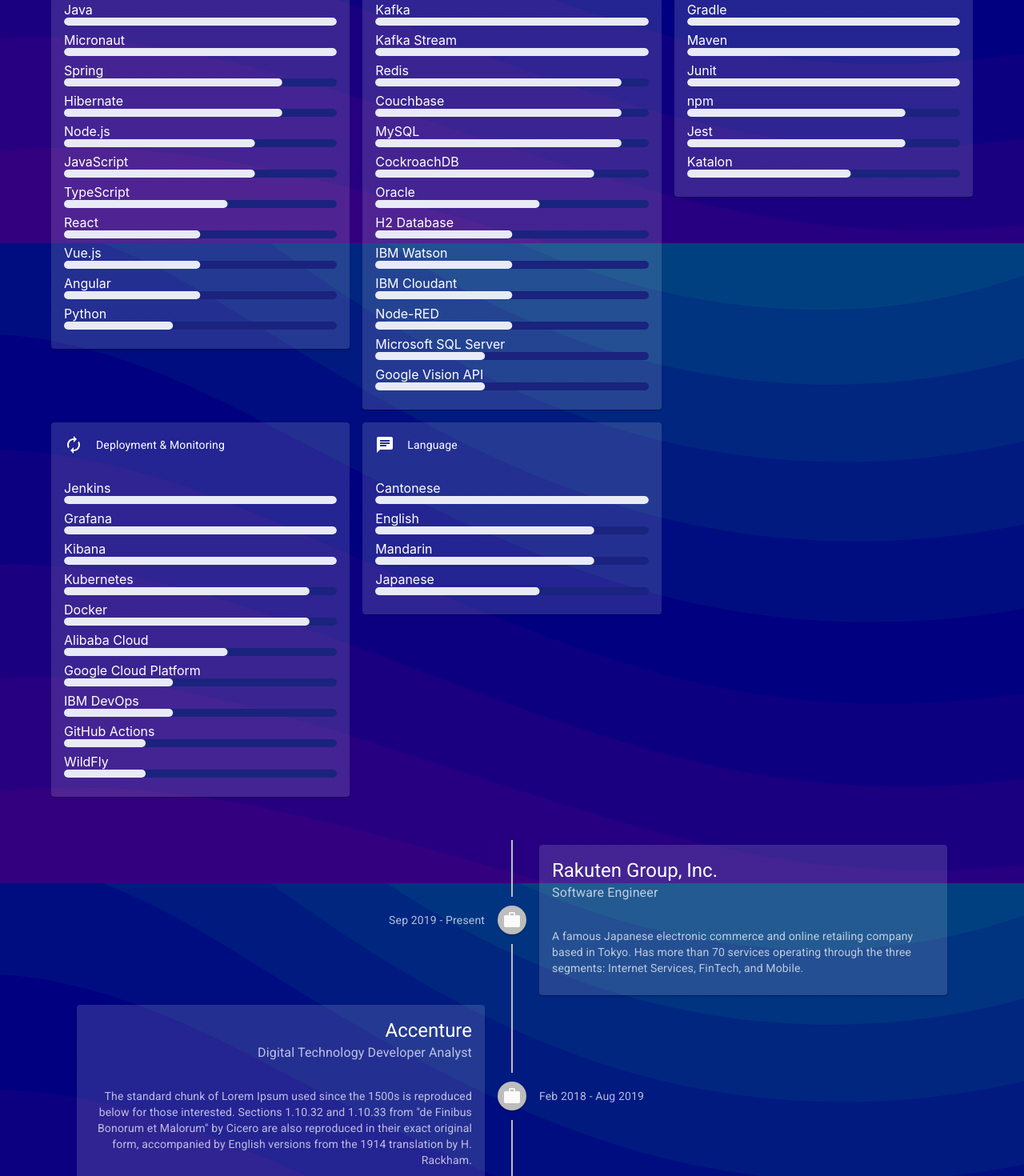
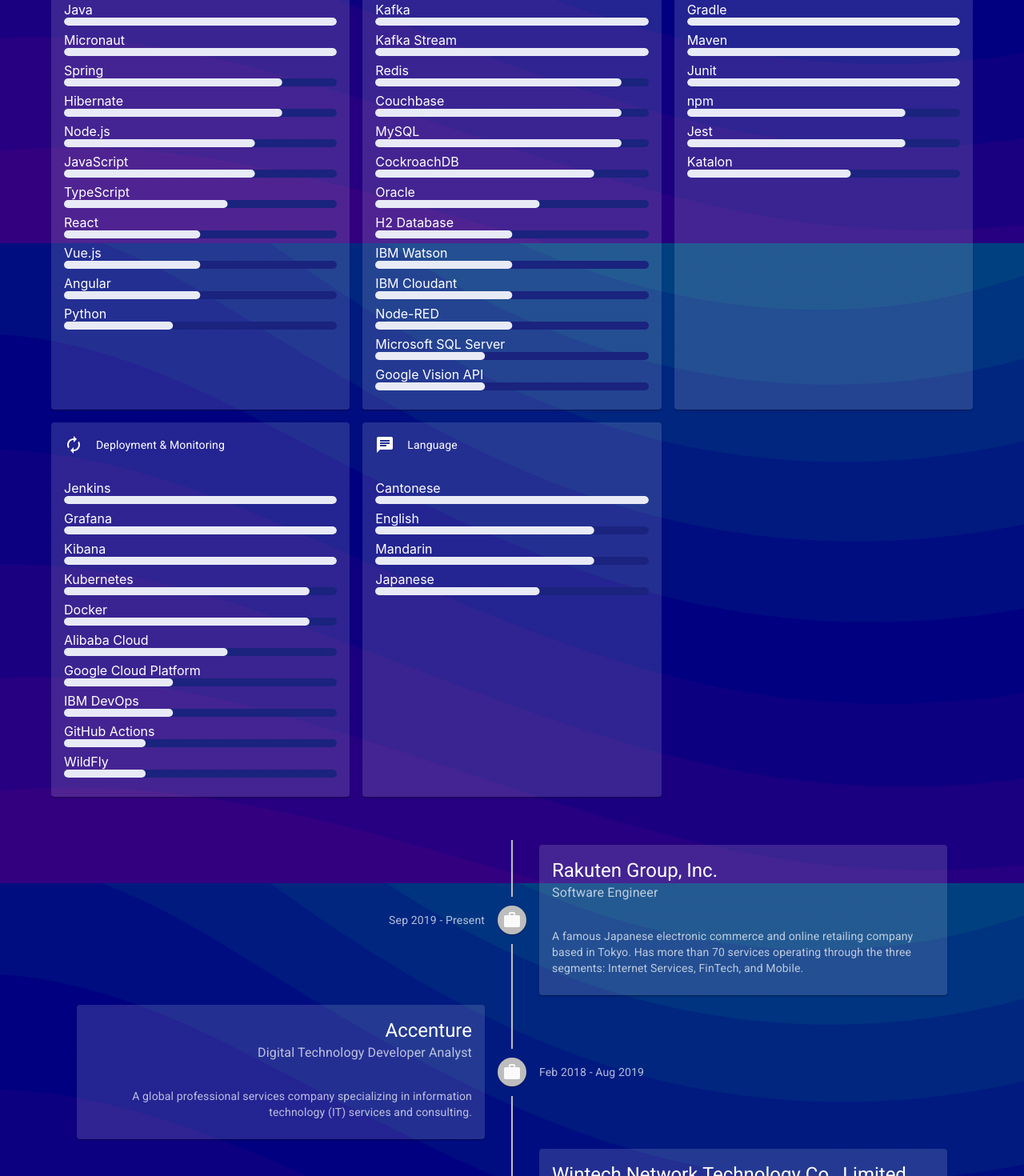
Before and after one commit to pqab/pqab.github.io, a React (Create React App) app: page / in a window 1280 px wide. Shown: the part 480-1950 px from the top of the page at 80% size. Built offline with nearby package versions, Linux system fonts and the light colour scheme.

Commit message:
Update experience description & header data

```diff
--- /dev/null
+++ b/src/component/CardContainer.js
@@ -0,0 +1,14 @@
+import Card from '@mui/material/Card';
+
+const CardContainer = (props) => (
+  <Card sx={{
+      width: 1,
+      minHeight: 1,
+      display: 'flex',
+      flexDirection: 'column'
+    }}>
+    {props.children}
+  </Card>
+);
+
+export default CardContainer;
--- a/src/data/ExperiencesData.js
+++ b/src/data/ExperiencesData.js
@@ -23,7 +23,7 @@ const ExperiencesData = [
       'subheader': 'Digital Technology Developer Analyst'
     },
     'content': {
-      'text': 'The standard chunk of Lorem Ipsum used since the 1500s is reproduced below for those interested. Sections 1.10.32 and 1.10.33 from "de Finibus Bonorum et Malorum" by Cicero are also reproduced in their exact original form, accompanied by English versions from the 1914 translation by H. Rackham.'
+      'text': 'A global professional services company specializing in information technology (IT) services and consulting.'
     }
   },
   {
@@ -35,7 +35,7 @@ const ExperiencesData = [
       'subheader': 'Analyst Programmer'
     },
     'content': {
-      'text': 'The standard chunk of Lorem Ipsum used since the 1500s is reproduced below for those interested. Sections 1.10.32 and 1.10.33 from "de Finibus Bonorum et Malorum" by Cicero are also reproduced in their exact original form, accompanied by English versions from the 1914 translation by H. Rackham.'
+      'text': 'A startup high-tech company featured in the R&D of network technologies including data analysis, online games, Apps and more.'
     }
   },
   {
@@ -47,7 +47,7 @@ const ExperiencesData = [
       'subheader': 'Senior Developer'
     },
     'content': {
-      'text': 'The standard chunk of Lorem Ipsum used since the 1500s is reproduced below for those interested. Sections 1.10.32 and 1.10.33 from "de Finibus Bonorum et Malorum" by Cicero are also reproduced in their exact original form, accompanied by English versions from the 1914 translation by H. Rackham.'
+      'text': 'A financial daily newspaper publisher in Hong Kong.'
     }
   },
   {
@@ -57,9 +57,6 @@ const ExperiencesData = [
     'header': {
       'title': 'Coventry University',
       'subheader': 'Bachelor of Science with Honours First Class in Computing'
-    },
-    'content': {
-      'text': ''
     }
   }
 ]
--- /dev/null
+++ b/src/data/HeaderData.js
@@ -0,0 +1,80 @@
+// icon
+import EmailIcon from '@mui/icons-material/Email';
+import FavoriteIcon from '@mui/icons-material/Favorite';
+import GitHubIcon from '@mui/icons-material/GitHub';
+import LinkedInIcon from '@mui/icons-material/LinkedIn';
+import PublicIcon from '@mui/icons-material/Public';
+import TerminalIcon from '@mui/icons-material/Terminal';
+
+const HeaderData = {
+  'avatar': {
+    'alt': 'PQAB'
+  },
+  'title': 'Pui Q',
+  'subheader': 'Software Engineer',
+  'items': [
+    {
+      'key': 'header-item-experiences',
+      'icon': <TerminalIcon />,
+      'label': '7+ years of experiences in Software Engineering'
+    },
+    {
+      'key': 'header-item-located',
+      'icon': <PublicIcon />,
+      'label': 'Borned in Hong Kong, Located in Tokyo, Japan'
+    },
+    {
+      'key': 'header-item-personal',
+      'icon': <FavoriteIcon />,
+      'label': 'Passionate about technology, self-motivated and willing to learn'
+    }
+  ],
+  'skills': [
+    {
+      'key': 'header-skills-java',
+      'label': 'Java'
+    },
+    {
+      'key': 'header-skills-micronaut',
+      'label': 'Micronaut'
+    },
+    {
+      'key': 'header-skills-kafka',
+      'label': 'Kafka'
+    },
+    {
+      'key': 'header-skills-gradle',
+      'label': 'Gradle'
+    },
+    {
+      'key': 'header-skills-jenkins',
+      'label': 'Jenkins'
+    },
+    {
+      'key': 'header-skills-kubernetes',
+      'label': 'Kubernetes'
+    }
+  ],
+  'contacts': [
+    {
+      'key': 'header-contacts-github',
+      'icon': <GitHubIcon />,
+      'label': 'github',
+      'link': 'https://github.com/pqab'
+    },
+    {
+      'key': 'header-contacts-linkedIn',
+      'icon': <LinkedInIcon />,
+      'label': 'linkedIn',
+      'link': 'https://www.linkedin.com/in/pqab'
+    },
+    {
+      'key': 'header-contacts-email',
+      'icon': <EmailIcon />,
+      'label': 'email',
+      'link': 'mailto:pqabrac@gmail.com'
+    }
+  ]
+}
+
+export default HeaderData;
--- a/src/data/ProjectsData.js
+++ b/src/data/ProjectsData.js
@@ -169,6 +169,10 @@ const ProjectsData = [
         {
           'key': 'key-projects-ibm-devops',
           'label': 'IBM DevOps'
+        },
+        {
+          'key': 'key-projects-katalon',
+          'label': 'Katalon'
         },
         {
           'key': 'key-projects-ibm-angular',
--- a/src/section/Experiences.js
+++ b/src/section/Experiences.js
@@ -45,11 +45,11 @@ function Experiences() {
                     title={experience.header.title}
                     subheader={experience.header.subheader}
                   />
-                  <CardContent>
+                  {experience.content && <CardContent>
                     <Typography variant="body2" color="text.secondary">
                       {experience.content.text}
                     </Typography>
-                  </CardContent>
+                  </CardContent>}
                 </Card>
               </TimelineContent>
             </TimelineItem>
--- a/src/section/Header.js
+++ b/src/section/Header.js
@@ -1,63 +1,56 @@
 import Avatar from '@mui/material/Avatar';
-import Card from '@mui/material/Card';
+import Box from '@mui/material/Box';
 import CardActions from '@mui/material/CardActions';
 import CardContent from '@mui/material/CardContent';
 import CardHeader from '@mui/material/CardHeader';
 import Chip from '@mui/material/Chip';
 import IconButton from '@mui/material/IconButton';
 import Stack from '@mui/material/Stack';
-import EmailIcon from '@mui/icons-material/Email';
-import FavoriteIcon from '@mui/icons-material/Favorite';
-import GitHubIcon from '@mui/icons-material/GitHub';
-import LinkedInIcon from '@mui/icons-material/LinkedIn';
-import PublicIcon from '@mui/icons-material/Public';
-import TerminalIcon from '@mui/icons-material/Terminal';
 
 // component
+import CardContainer from '../component/CardContainer';
 import GridContainer from '../component/GridContainer';
 import GridItem from '../component/GridItem';
+
+// data
+import HeaderData from '../data/HeaderData';
 
 // Header section
 const Header = () => (
   <GridContainer>
     <GridItem>
-      <Card sx={{ width: 1 }}>
+      <CardContainer>
         <CardHeader
           avatar={
-            <Avatar alt='PQAB' src='./pqab.png' />
+            <Avatar alt={HeaderData.alt} src='./pqab.png' />
           }
-          title='Pui Q'
-          subheader='Software Engineer'
+          title={HeaderData.title}
+          subheader={HeaderData.subheader}
         />
         <CardContent>
           <Stack spacing={2}>
             <Stack direction='column' justifyContent='left' alignItems='flex-start'>
-              <Chip className='bg-transparent' icon={<TerminalIcon />} label='7+ years of experiences in Software Engineering' />
-              <Chip className='bg-transparent' icon={<PublicIcon />} label='Borned in Hong Kong, Located in Tokyo, Japan' />
-              <Chip className='bg-transparent' icon={<FavoriteIcon />} label='Passionate about technology, self-motivated and willing to learn' />
+              {HeaderData.items.map(item =>
+                <Chip key={item.key} className='bg-transparent' icon={item.icon} label={item.label} />
+              )}
             </Stack>
-            <Stack direction='row' spacing={1}>
-              <Chip label='Java'/>
-              <Chip label='Micronaut'/>
-              <Chip label='Kafka'/>
-              <Chip label='Gradle'/>
-              <Chip label='Jenkins'/>
-              <Chip label='Kubernetes'/>
+            <Stack direction='row' spacing={1} sx={{ flexWrap: 'wrap' }}>
+              {HeaderData.skills.map(skill =>
+                <Box key={skill.key} mb={1}>
+                  <Chip label={skill.label} />
+                </Box>
+              )}
             </Stack>
           </Stack>
         </CardContent>
         <CardActions>
-          <IconButton aria-label='github'>
-            <GitHubIcon />
-          </IconButton>
-          <IconButton aria-label='linkedin'>
-            <LinkedInIcon />
-          </IconButton>
-          <IconButton aria-label='email'>
-            <EmailIcon />
-          </IconButton>
+          {HeaderData.contacts.map(contact =>
+            <IconButton key={contact.key} aria-label={contact.label} href={contact.link} target='_blank' rel='noopener noreferrer'>
+              {contact.icon}
+            </IconButton>
+          )}
         </CardActions>
-      </Card>
+      </CardContainer>
     </GridItem>
   </GridContainer>
 );
--- a/src/section/Projects.js
+++ b/src/section/Projects.js
@@ -1,5 +1,4 @@
 import Box from '@mui/material/Box';
-import Card from '@mui/material/Card';
 import CardActions from '@mui/material/CardActions';
 import CardContent from '@mui/material/CardContent';
 import CardHeader from '@mui/material/CardHeader';
@@ -15,6 +14,7 @@ import Typography from '@mui/material/Typography';
 import ThumbUpAltIcon from '@mui/icons-material/ThumbUpAlt';
 
 // component
+import CardContainer from '../component/CardContainer';
 import GridContainer from '../component/GridContainer';
 import GridItem from '../component/GridItem';
 import SectionTitle from '../component/SectionTitle';
@@ -30,7 +30,7 @@ const Projects = () => (
     </GridItem>
     {ProjectsData.map(project =>
       <Grid key={project.key} item xs={12} md={4}>
-        <Card sx={{ width: 1 }}>
+        <CardContainer>
           <CardHeader
             avatar={project.header.avatar}
             title={project.header.title}
@@ -40,8 +40,8 @@ const Projects = () => (
               {project.content.text}
             </Typography>
             <List>
-              {project.content.items.map(item =>
-                <ListItem>
+              {project.content.items.map((item, index) =>
+                <ListItem key={project.key + '-' + index}>
                   <ListItemIcon>
                     <ThumbUpAltIcon />
                   </ListItemIcon>
@@ -50,14 +50,14 @@ const Projects = () => (
               )}
             </List>
           </CardContent>
-          <CardActions sx={{ flexWrap: 'wrap' }}>
+          <CardActions sx={{ flexWrap: 'wrap', marginTop: 'auto' }}>
             {project.content.skills.map(skill =>
               <Box key={skill.key} mb={1}>
                 <Chip label={skill.label} />
               </Box>
             )}
           </CardActions>
-        </Card>
+        </CardContainer>
       </Grid>
     )}
   </GridContainer>
--- a/src/section/Skills.js
+++ b/src/section/Skills.js
@@ -1,4 +1,3 @@
-import Card from '@mui/material/Card';
 import CardContent from '@mui/material/CardContent';
 import CardHeader from '@mui/material/CardHeader';
 import Grid from '@mui/material/Grid';
@@ -7,6 +6,7 @@ import { Box } from '@mui/system';
 
 // component
 import BorderLinearProgress from '../component/BorderLinearProgress'
+import CardContainer from '../component/CardContainer';
 import GridContainer from '../component/GridContainer';
 import GridItem from '../component/GridItem';
 import SectionTitle from '../component/SectionTitle';
@@ -22,7 +22,7 @@ const Skills = () => (
     </GridItem>
     {SkillsData.map(skill =>
       <Grid key={skill.key} item xs={12} md={4}>
-        <Card sx={{ width: 1 }}>
+        <CardContainer>
           <CardHeader
             avatar={skill.header.avatar}
             title={skill.header.title}
@@ -37,7 +37,7 @@ const Skills = () => (
               )}
             </Stack>
           </CardContent>
-        </Card>
+        </CardContainer>
       </Grid>
     )}
   </GridContainer>
```
